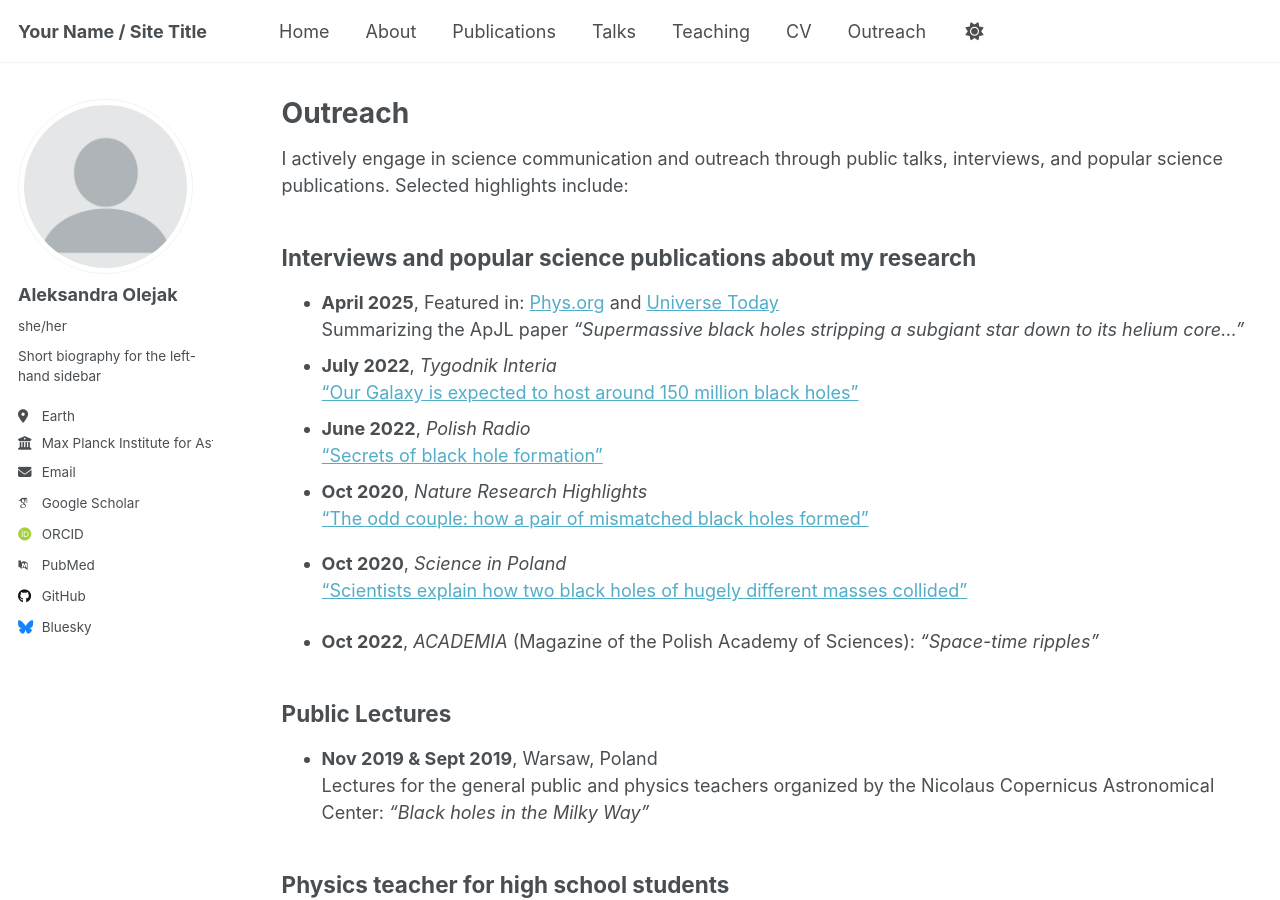
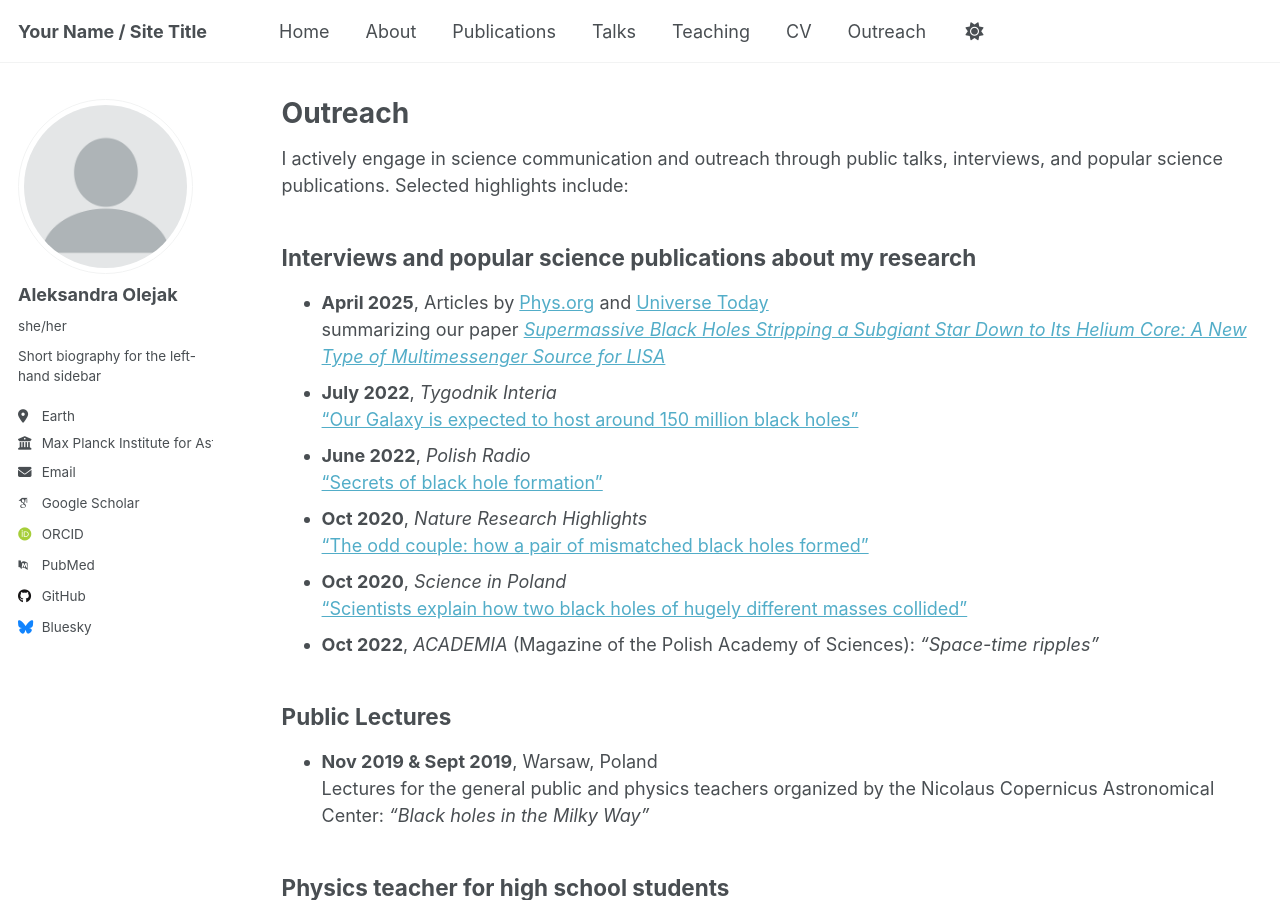
Before and after one commit to aleole/aleole.github.io, a Jekyll site: the page built from _pages/outreach.md, in a window 1280 px wide and 900 px high. Built offline with Jekyll 4.4.1, drawn with Linux system fonts in a browser that asks for light colours; some web fonts are replaced; a script that is not in the unit is left out.

Commit message:
Update outreach.md

```diff
--- a/_pages/outreach.md
+++ b/_pages/outreach.md
@@ -12,10 +12,10 @@ I actively engage in science communication and outreach through public talks, in
 
 ## Interviews and popular science publications about my research
 
-- **April 2025**, Featured in:
+- **April 2025**, Articles by
   [Phys.org](https://phys.org/news/2025-04-supermassive-black-holes-stars-helium.html) and
   [Universe Today](https://www.universetoday.com/articles/supermassive-black-holes-could-strip-stars-down-to-their-helium-cores)
-  Summarizing the ApJL paper *"Supermassive black holes stripping a subgiant star down to its helium core..."*
+  summarizing our paper *[Supermassive Black Holes Stripping a Subgiant Star Down to Its Helium Core: A New Type of Multimessenger Source for LISA](https://iopscience.iop.org/article/10.3847/2041-8213/ade432)*
 - **July 2022**, *Tygodnik Interia*
   ["Our Galaxy is expected to host around 150 million black holes"](https://tygodnik.interia.pl/news-bada-czarne-dziury-w-naszej-galaktyce-moze-byc-ich-ok-150-mi,nId,6158562)
 - **June 2022**, *Polish Radio*
@@ -24,7 +24,6 @@ I actively engage in science communication and outreach through public talks, in
   ["The odd couple: how a pair of mismatched black holes formed"](https://www.nature.com/articles/d41586-020-02792-6)
 - **Oct 2020**, *Science in Poland*
   ["Scientists explain how two black holes of hugely different masses collided"](https://naukawpolsce.pap.pl/aktualnosci/news%2C84121%2Co-tym-jak-doszlo-do-spotkania-dwoch-odmiennych-czarnych-dziur.html)
-
 - **Oct 2022**, *ACADEMIA* (Magazine of the Polish Academy of Sciences): *"Space-time ripples"*
 
 
@@ -37,4 +36,6 @@ I actively engage in science communication and outreach through public talks, in
 - **Website of Niebieska Szkoła educational program** (for science sailing school activities):
   - [Edition 14 (2016)](https://www.niebieskaszkola.pl/rejs,niebieska-szkola-14,81/)
   - [Edition 24 (2020)](https://www.niebieskaszkola.pl/rejs,niebieska-szkola-24,145/)
+
+
 ---
```
